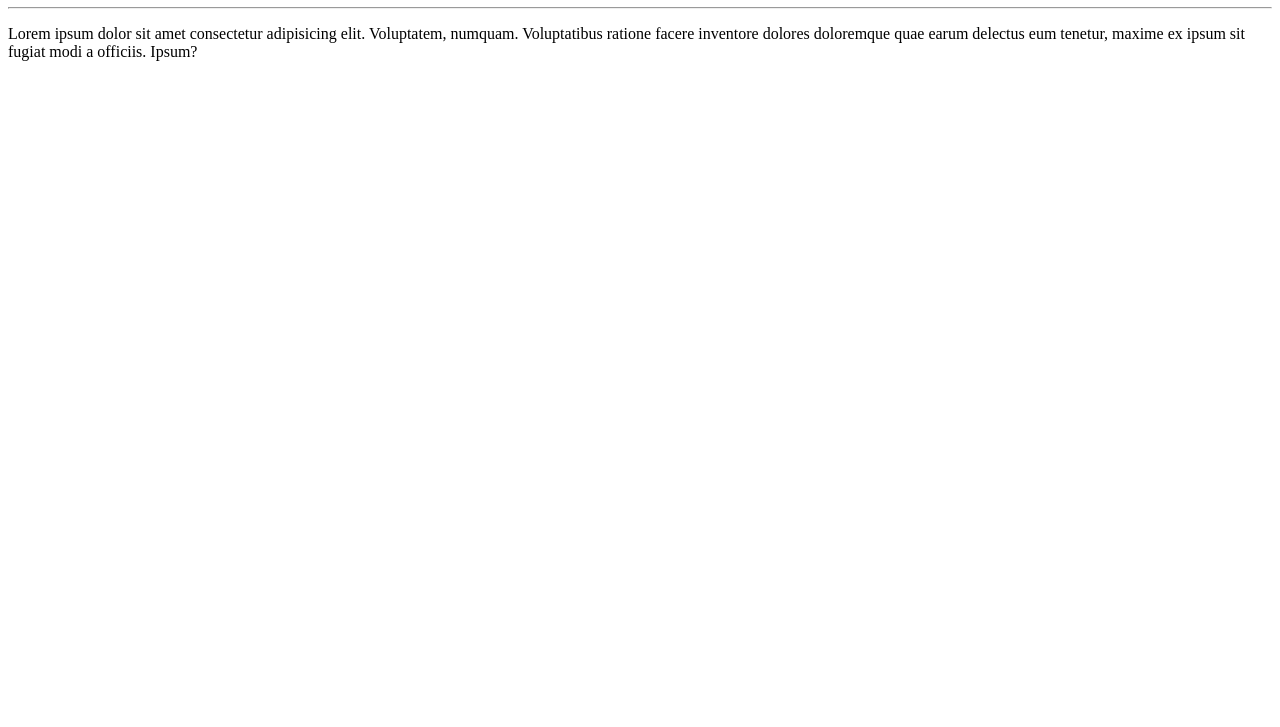
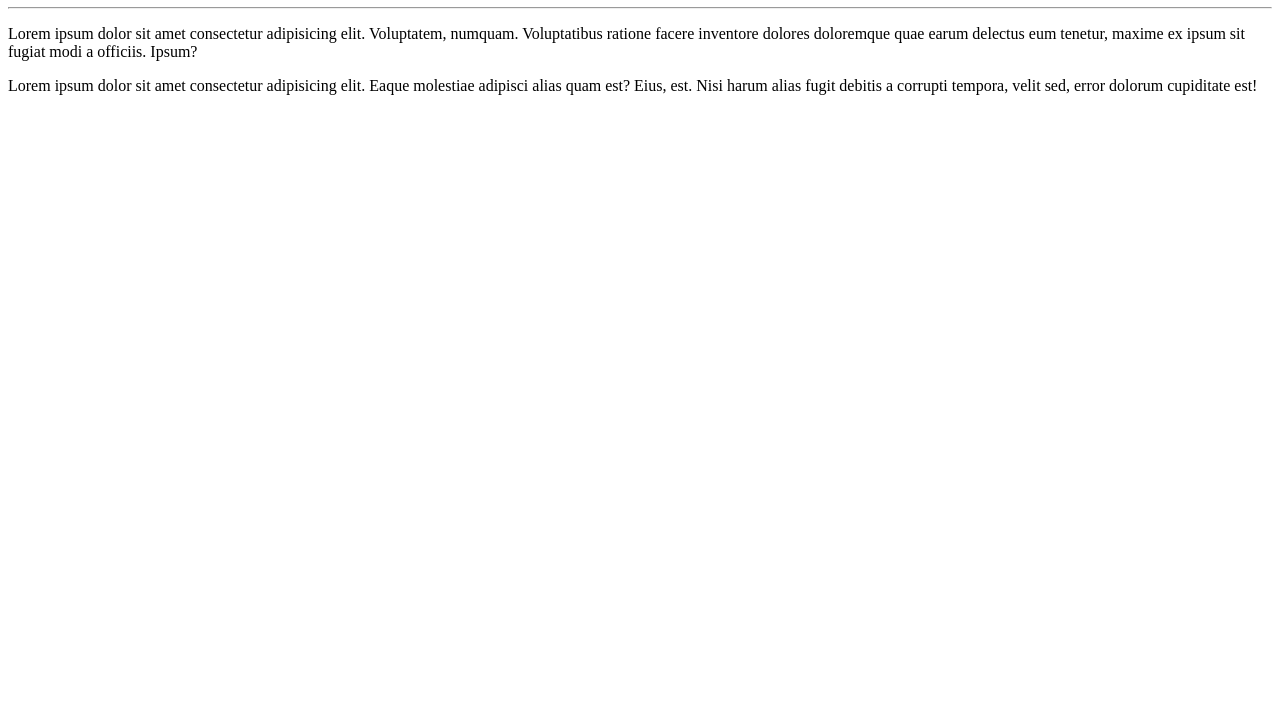
Before and after one commit to Balbino-teste/Ola-Mundo, a plain HTML site: page site-exemplo/index.html in a window 1280 px wide. Shown: the part 73-800 px from the top of the page. Drawn offline with Linux system fonts and the light colour scheme.

Commit message:
adicionei outro parágrafo

```diff
--- a/site-exemplo/index.html
+++ b/site-exemplo/index.html
@@ -9,5 +9,6 @@
     <h1>Olá, Mundo!</h1>
     <hr>
     <p>Lorem ipsum dolor sit amet consectetur adipisicing elit. Voluptatem, numquam. Voluptatibus ratione facere inventore dolores doloremque quae earum delectus eum tenetur, maxime ex ipsum sit fugiat modi a officiis. Ipsum?</p>
+    <p>Lorem ipsum dolor sit amet consectetur adipisicing elit. Eaque molestiae adipisci alias quam est? Eius, est. Nisi harum alias fugit debitis a corrupti tempora, velit sed, error dolorum cupiditate est!</p>
 </body>
 </html>
```
